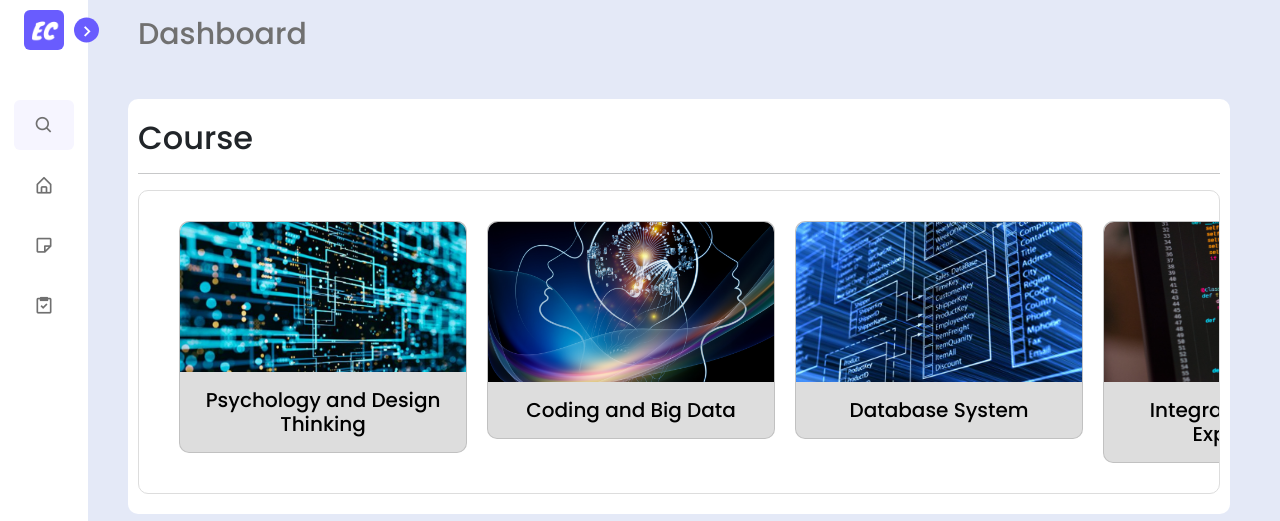
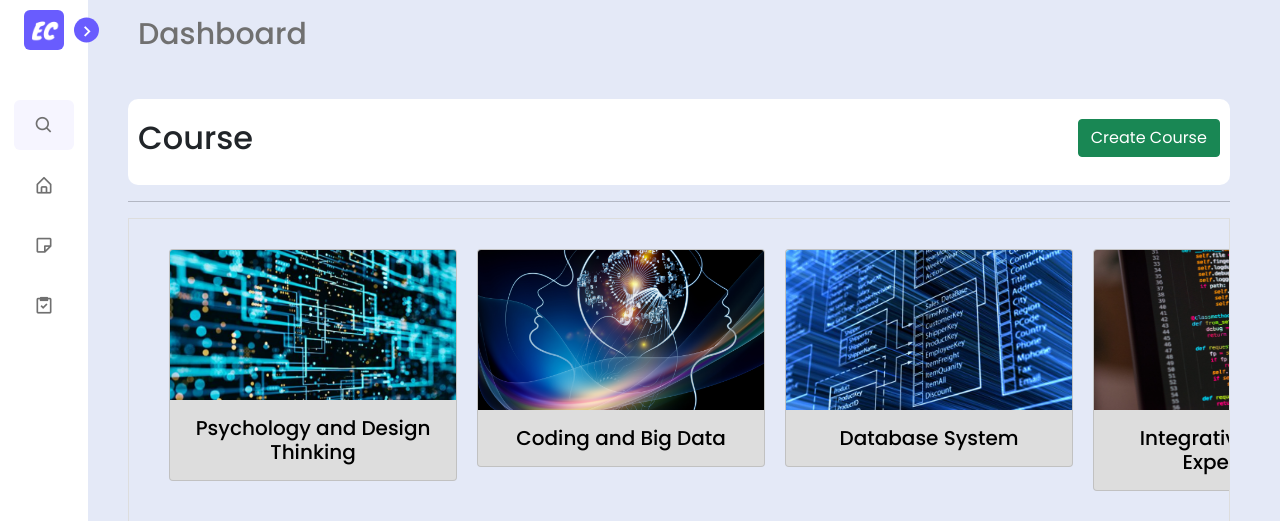
Before and after one commit to basementdwellers69/PDT-Final-ELearning, a Flask app: page / in a window 1280 px wide. Shown: the top 521 px of the page. Run offline with Flask 2, Linux system fonts and the light colour scheme; some libraries are stand-ins or nearby versions.

Commit message:
added button create course

```diff
--- a/views/templates/index/index.html
+++ b/views/templates/index/index.html
@@ -13,7 +13,8 @@ Dashboard
     <!--COURSE-->
     <div class="content-course" style="padding: 20px 10px;">
         <div class="course-header h2">
-            Course
+            Course<a href="course/input"><button type="button" class="btn btn-success" style="float: right;">Create Course</button></a>
+        </div>
         </div>
         <hr>
         <!--COURSE CONTENT-->
```
